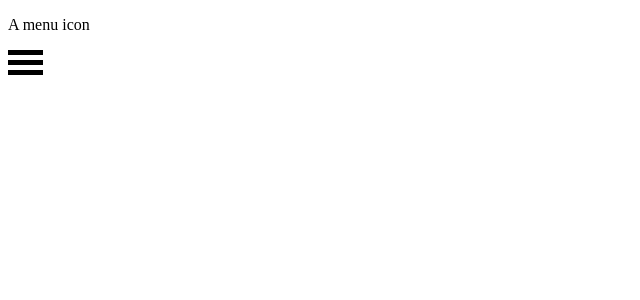
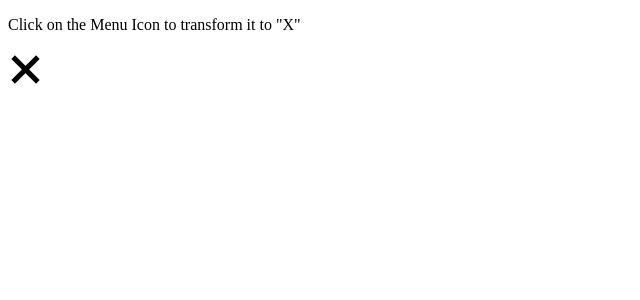
Before and after one commit to mdnlislam/html, a React (Vite) app: page / in a window 1280 px wide. Shown: the top 300 px of the page, without its empty margins (0-640 px from the left). Built offline with nearby package versions, Linux system fonts and the light colour scheme.

Commit message:
modification

```diff
--- a/src/App.css
+++ b/src/App.css
@@ -44,7 +44,7 @@
 
 
 } */
-.A{
+/* .A{
   width: 35px;
   height: 5px;
   background-color: black;
@@ -53,4 +53,25 @@
 .A:hover{
   background-color: aquamarine;
 
+} */
+
+.container{
+display: inline-block;
 }
+ .A1,.A2,.A3{
+  width: 35px;
+  height: 5px;
+  background-color: black;
+  margin: 6px 0;
+  transition: 0.4s;
+
+ }
+ .A1{
+  transform: translate(0,11px) rotate(-45deg);
+ }
+ .A2{
+  opacity: 0;
+ }
+ .A3{
+  transform: translate(0,-11px) rotate(45deg);
+ }
--- a/src/components/Product-card.jsx
+++ b/src/components/Product-card.jsx
@@ -61,11 +61,30 @@ function ProductCard() {
                    </div>
  */}
 
-                   <p> A menu icon</p>
+                   {/* <p> A menu icon</p>
 
                    <div className="A"></div>
                    <div className="A"></div>
                    <div className="A"></div>
+              */}
+
+
+
+                 <p>Click on the Menu Icon to transform it to "X"</p>
+
+                 <div className="container">
+                    <div className="A1"></div>
+                    <div className="A2"></div>
+                    <div className="A3"></div>
+
+                 </div>
+                 {/* <script>
+                  function myfunction(x) {
+                     XMLDocument.classList.toggle("")
+                  }
+                 </script> */}
+
+
 
 
       </div>
```
